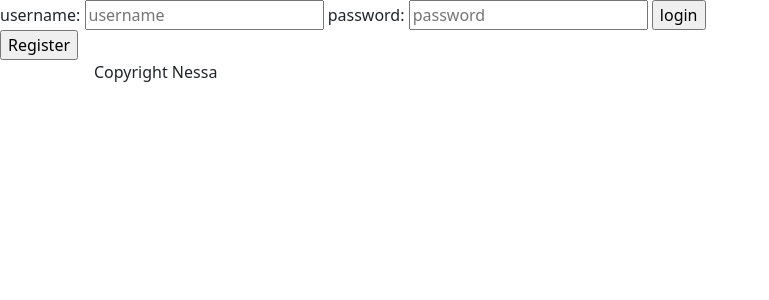
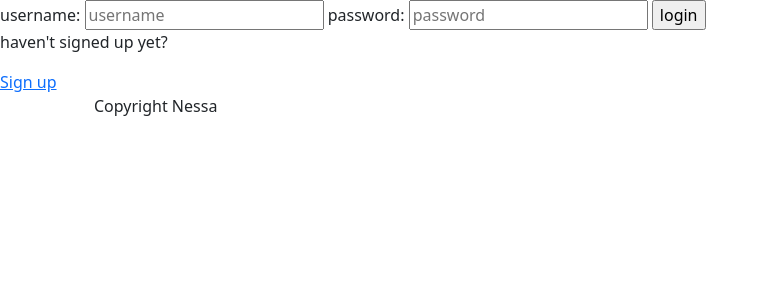
Before and after one commit to NessaAz/chatroom, a Django app: page /login/ in a window 1280 px wide. Shown: the part 92-392 px from the top of the page, without its empty margins (0-769 px from the left). Run offline with Django 4.2, Linux system fonts and the light colour scheme; some libraries are stand-ins or nearby versions.

Commit message:
add register page views

```diff
--- a/chatapp/templates/chatapp/register_login.html
+++ b/chatapp/templates/chatapp/register_login.html
@@ -2,6 +2,7 @@
 
 {% block content %}
 
+{% if page == 'login' %}
     <div>
         <form method="POST" action="">
             {% csrf_token %}
@@ -12,15 +13,21 @@
             <input type="password" name="pass" placeholder="password" />
             <input type="submit" value="login" />
         </form>
+        <p>haven't signed up yet?</p>
+        <a href="{% url 'register' %}">Sign up</a>
     </div>
 
-
+{% else %}
     <div>
         <form method="POST" action="">
 
             {% csrf_token %}
+            {{ form.as_p }}
             <input type="submit" value="Register" />
         </form>
+        <p>already signed up?</p>
+        <a href="{% url 'login' %}">Log in</a>
     </div>
+{% endif %}
 
 {% endblock content %}
--- a/chatapp/views.py
+++ b/chatapp/views.py
@@ -6,6 +6,7 @@ from django.db.models import Q
 from django.contrib.auth.models import User
 from django.contrib.auth import authenticate, login, logout
 from django.contrib.auth.decorators import login_required
+from django.contrib.auth.forms import UserCreationForm
 from django.http import HttpResponse
 
 from .models import *
@@ -55,8 +56,12 @@ def logout_user(request):
 
 
 def register_page(request):
-    page = 'register'
-    return render(request, 'chatapp/register_login.html')
+    form = UserCreationForm()
+
+    return render(request, 'chatapp/register_login.html',
+                  {
+                    'form': form
+                   })
 
 
 def home(request):
```
Lines whose indentation alone changed are shown as unchanged.
